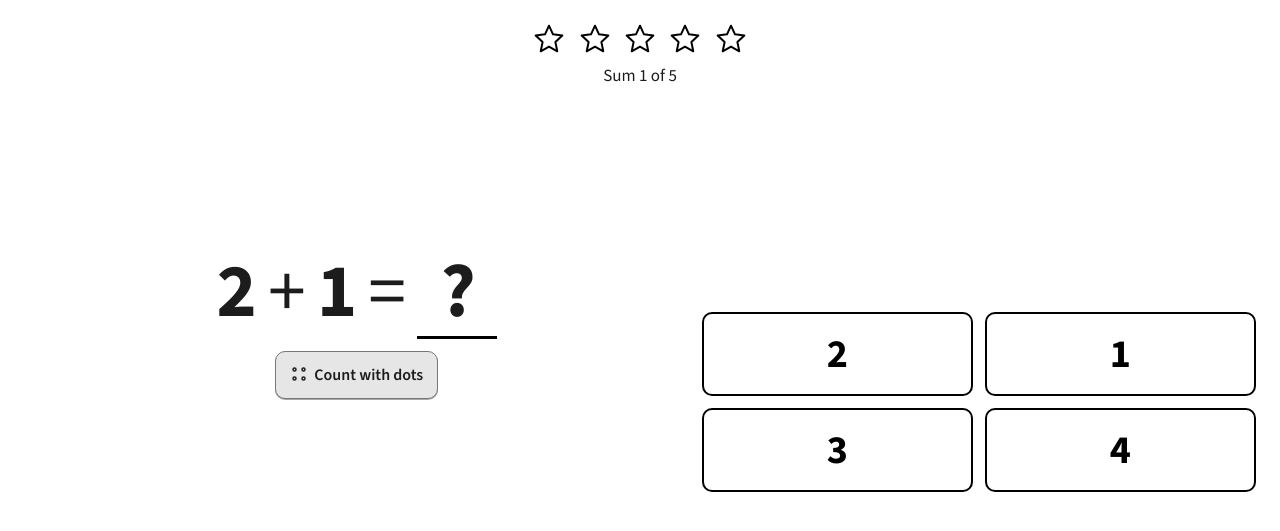
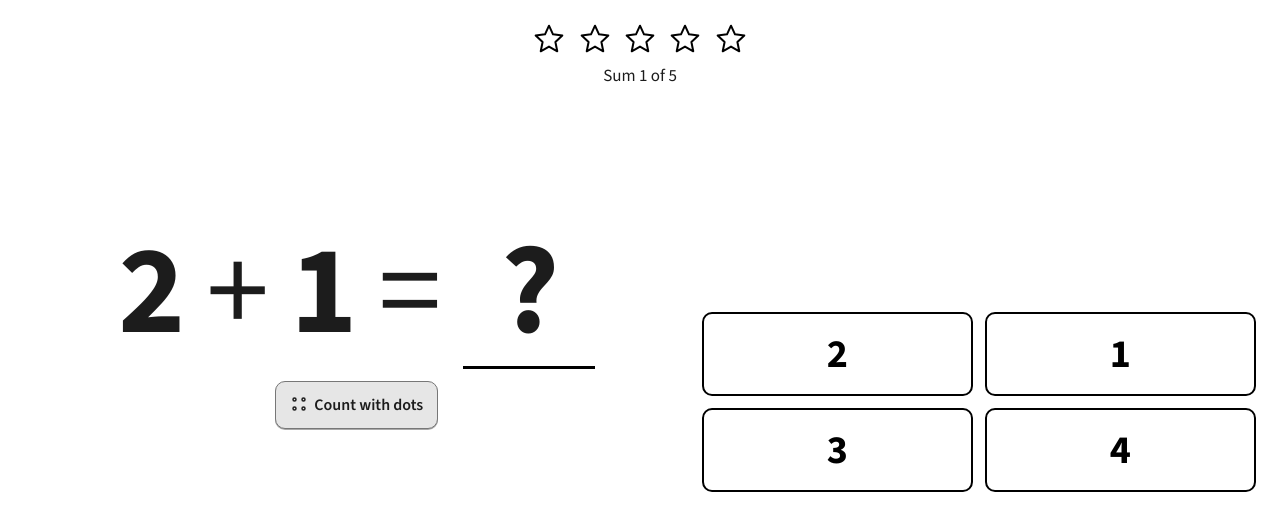
Before and after one commit to rahulmotiyar/little-apps, a plain HTML site: page sums/index.html in a window 1280 px wide. Shown: the part 61-592 px from the top of the page. Drawn offline with Linux system fonts and the light colour scheme.

Commit message:
Enlarge maths equations on Kindle

```diff
--- a/controls.css
+++ b/controls.css
@@ -36,15 +36,8 @@
 .feedback:empty { display: none; }
 .place-value-hint { margin: 0 auto; }
 .place-value-hint .hint-step { margin: 4px 0; font-size: 22px; line-height: 1.4; }
-.sums-page[data-group="5"] .equation { font-size: 64px; }
 @media (max-width: 640px) {
   .tool-header .tool-title { padding-right: 64px; }
-}
-@media (max-width: 480px) {
-  .sums-page[data-group="5"] .equation { font-size: 40px; letter-spacing: -1px; }
-}
-@media (max-width: 380px) {
-  .sums-page[data-group="5"] .equation { font-size: 36px; }
 }
 
 /* The Maths toolbar treatment is shared by every application. */
--- a/sums/index.html
+++ b/sums/index.html
@@ -8,8 +8,8 @@
   <link rel="icon" href="data:,">
   <link rel="stylesheet" href="../styles.css">
   <link rel="stylesheet" href="../productivity.css">
-  <link rel="stylesheet" href="styles.css?v=viewport-fit-3">
-  <link rel="stylesheet" href="../controls.css">
+  <link rel="stylesheet" href="styles.css?v=large-equation-1">
+  <link rel="stylesheet" href="../controls.css?v=large-equation-1">
   <link rel="stylesheet" href="../still-apps.css?v=game-exit-1">
   <link rel="stylesheet" href="../fullscreen.css?v=viewport-fit-3">
 </head>
--- a/sums/styles.css
+++ b/sums/styles.css
@@ -126,21 +126,46 @@
 .question-anchor .counting-help { position:absolute; top:auto; bottom:0; left:0; height:148px; max-height:148px; margin:0; overflow-y:auto; }
 
 /* The logical viewport also covers screens rotated in Display settings. */
-.equation { font-size:clamp(28px, calc(var(--little-view-width, 100vw) * .12), 80px); }
+.sums-page {
+  --sums-side-inset:24px;
+  --equation-scale:.19;
+  --equation-height-limit:calc((var(--little-view-height, 100vh) - 220px) * .31);
+}
+/* Leave room for the widest answered sum at each level. */
+.sums-page[data-group="4"] { --equation-scale:.163; }
+.sums-page[data-group="5"] { --equation-scale:.135; }
+.question-area {
+  --equation-width:calc(var(--little-view-width, 100vw) - 2 * var(--sums-side-inset));
+}
+.equation {
+  font-size:clamp(16px, min(calc(var(--equation-width) * var(--equation-scale)), var(--equation-height-limit)), 132px);
+}
+@media (max-width:480px) {
+  .sums-page[data-group="5"] .equation { letter-spacing:-1px; }
+}
+@supports not (font-size:clamp(16px, min(48px, 72px), 132px)) {
+  .sums-page[data-group="5"] .equation { font-size:64px; }
+  @media (max-width:480px) { .sums-page[data-group="5"] .equation { font-size:40px; } }
+  @media (max-width:380px) { .sums-page[data-group="5"] .equation { font-size:36px; } }
+}
 body.little-landscape .math-layout { flex-direction:row; align-items:center; }
-body.little-landscape .question-area { width:55%; flex:none; padding:12px 12px 12px 0; }
+body.little-landscape .question-area {
+  width:55%; flex:none; padding:12px 12px 12px 0;
+  --equation-width:calc((var(--little-view-width, 100vw) - 2 * var(--sums-side-inset)) * .55 - 12px);
+  --equation-height-limit:calc(var(--little-view-height, 100vh) * .22);
+}
 body.little-landscape .answers-area { width:45%; }
-body.little-landscape .equation { font-size:clamp(26px, calc(var(--little-view-width, 100vw) * .068), 76px); }
 
 /* Keep the outer answer-grid insets equal at each responsive size. */
-.sums-page .sums-main { padding-left:24px; padding-right:24px; padding-bottom:24px; }
+.sums-page .sums-main { padding-left:var(--sums-side-inset); padding-right:var(--sums-side-inset); padding-bottom:var(--sums-side-inset); }
 @media (max-width:640px) {
- .sums-page .sums-main { padding-left:16px; padding-right:16px; padding-bottom:16px; }
+ .sums-page { --sums-side-inset:16px; }
 }
 @media (max-width:380px) {
- .sums-page .sums-main { padding-left:12px; padding-right:12px; padding-bottom:12px; }
+ .sums-page { --sums-side-inset:12px; }
 }
 
+body.little-compact .sums-page { --sums-side-inset:12px; }
 body.little-compact .sums-page .sums-main { padding:10px 12px 12px; }
 body.little-compact .round-progress { display:flex; align-items:center; justify-content:center; }
 body.little-compact .progress-star { width:24px; height:24px; margin:0 4px; vertical-align:middle; }
```
